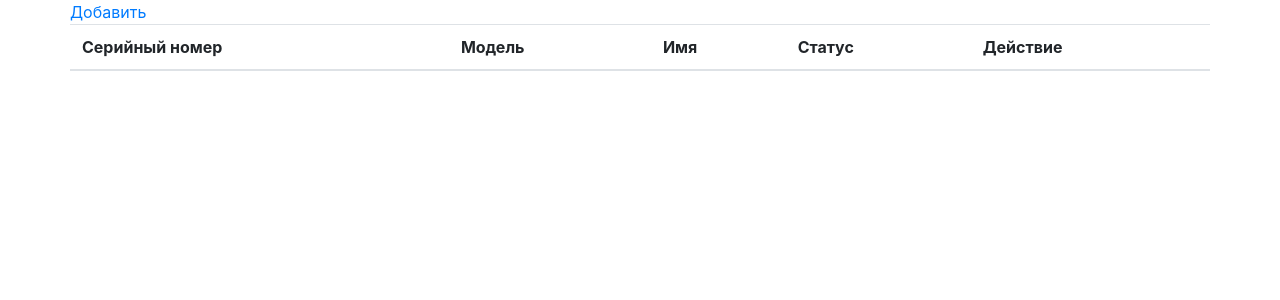
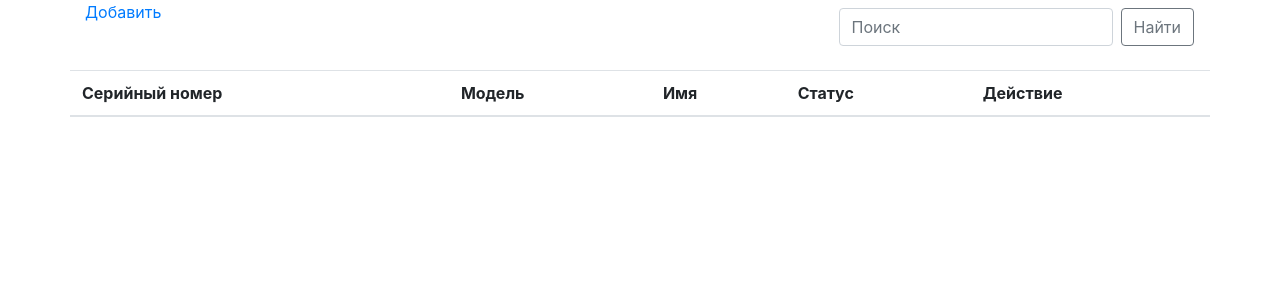
Before and after one commit to UrazbakhtinIVE/InvProd2, a Django app: page /printer/list/ in a window 1280 px wide. Shown: the part 56-356 px from the top of the page. Run offline with Django 3.2, Linux system fonts and the light colour scheme; data that the repository does not hold is empty; some libraries are stand-ins or nearby versions.

Commit message:
Добавление функции поиска в модели Printer

```diff
--- a/printers/views.py
+++ b/printers/views.py
@@ -39,12 +39,13 @@ class PrinterUpdate(UpdateView):
 
 
 
+class PrinterSchedulerList(ListView):
+    model = PrinterScheduler
+    queryset = PrinterScheduler.objects.all()
+    template_name = 'printers/printerSchedulerList.html'
+    context_object_name = 'psl'
 
 
-class PrinterSchedulerList(ListView):
-    model = PrinterScheduler
-    template_name = 'printers/printerSchedulerList.html'
-    context_object_name = 'psl'
 
 
 class PrinterShedulerCreate(CreateView):
--- a/static/static_dev/CSS/main.css
+++ b/static/static_dev/CSS/main.css
@@ -1,4 +1,9 @@
 
 .serialNumber{
  color: red;
+
 }
+.add_{
+
+
+}
--- a/templates/printers/printerList.html
+++ b/templates/printers/printerList.html
@@ -9,7 +9,24 @@
     {% block content %}
         <div class="container">
             <div class="row">
-            <a href="{% url 'printer_create' %}">Добавить</a>
+
+                <div class="col"> <a class="add_" href="{% url 'printer_create' %}">Добавить</a></div>
+
+
+                 <nav class="navbar navbar-light">
+                         <form action="#" method="get" class="form-inline">
+                             <input  name="search" class="form-control mr-sm-2" type="search" placeholder="Поиск" aria-label="Search">
+                             <button class="btn btn-outline-secondary my-2 my-sm-0" type="submit">Найти</button>
+                        </form>
+                 </nav>
+
+
+
+
+
+
+
+
            <table class="table">
                   <thead>
                     <tr>
```
Also changed, not shown: templates/printers/printerDetail.html (+5 -5 lines), templates/printers/printerSchedulerList.html (+5 -2 lines), printers/signals.py (line endings or trailing spaces), static/media/Kyasera_.png (added), static/static_dev/img/print.png (added).
